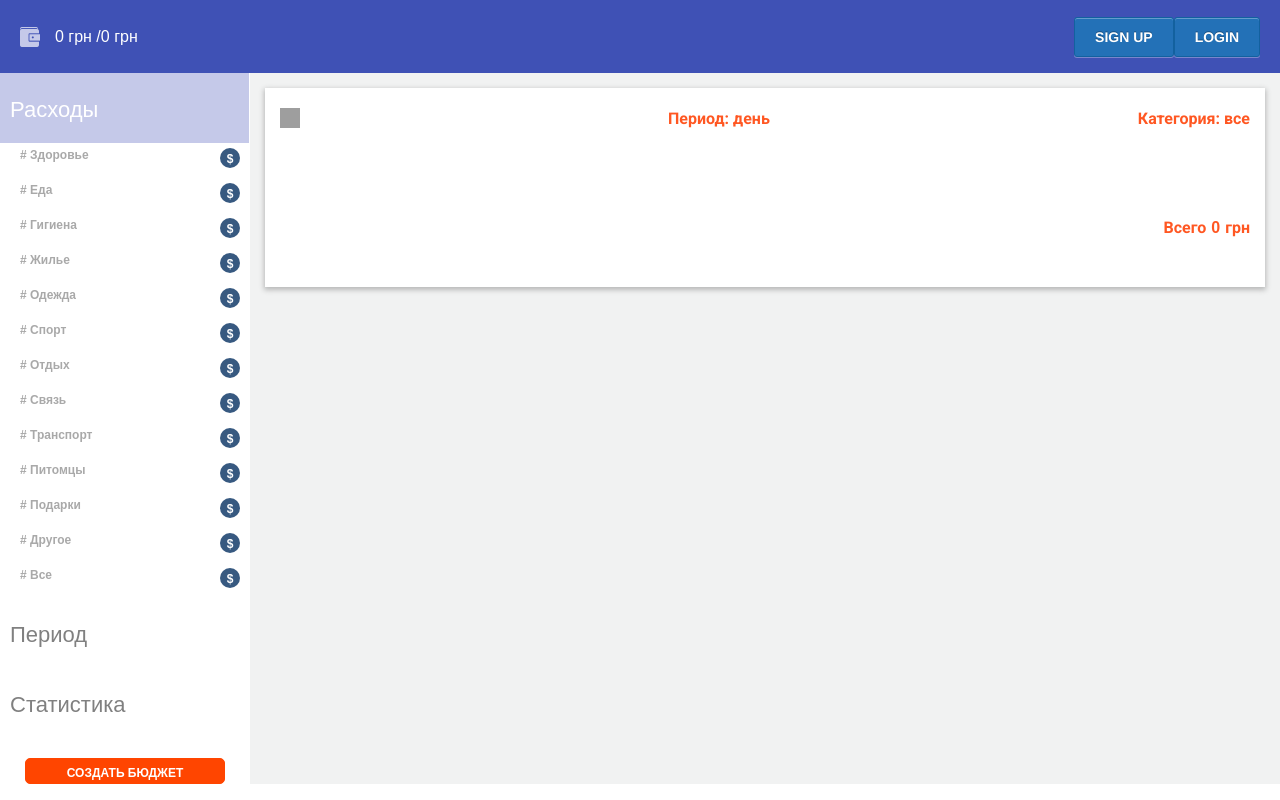
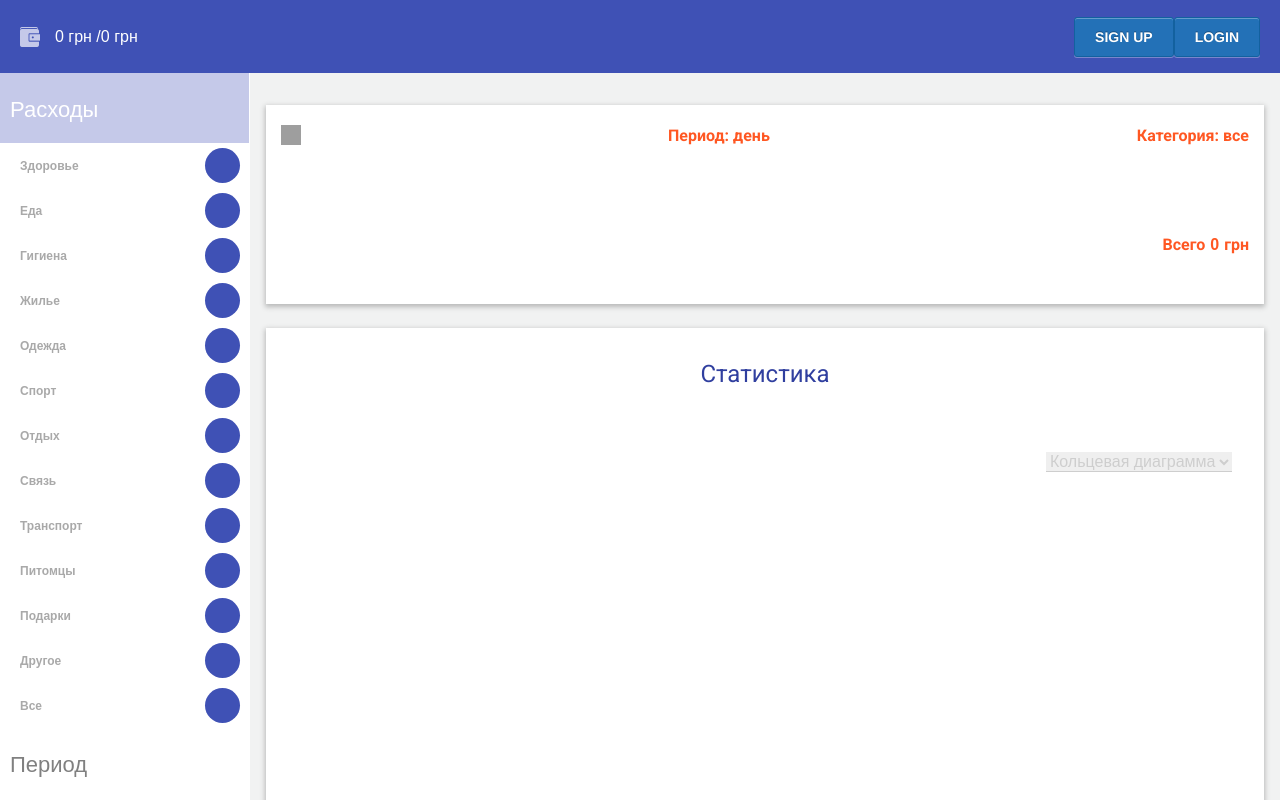
Before and after one commit to Den11m/moneyTracker, a React (Create React App) app: page / in a window 1280 px wide. Both pictures are taken after a click on the item "Расходы". Shown: the top 800 px of the page. Built offline with nearby package versions, Linux system fonts and the light colour scheme; grey boxes are pictures that could not be loaded.

Commit message:
added costs by category for the period

```diff
--- a/src/App.js
+++ b/src/App.js
@@ -4,8 +4,6 @@ import Header from './components/Header/Header';
 import RegistrationForm from './components/RegistrationEnterForm/RegistrationForm'
 import EnterForm from './components/RegistrationEnterForm/EnterForm';
 import Main from './components/Main/Main';
-import Statistics from './components/statistics/statistics';
-
 
 class App extends Component {
     render() {
@@ -15,7 +13,6 @@ class App extends Component {
                 <RegistrationForm />
                 <EnterForm />
                 <Main />
-                <Statistics/>
             </Fragment>
         );
     }
--- a/src/components/CostList/index.css
+++ b/src/components/CostList/index.css
@@ -1,9 +1,9 @@
 
 .cost-wrapper {
     background-color: #f1f2f2;
-    height: 100vh;
+    /*height: 100vh;*/
     flex-basis: 100%;
-    padding: 15px;
+    /*padding: 15px;*/
 }
 
 .cost-list {
--- a/src/components/Main/Main.css
+++ b/src/components/Main/Main.css
@@ -20,7 +20,8 @@
     display: flex;
     flex-basis: 100%;
     flex-direction: column;
-    /*padding: 3px;*/
+    min-height: 100vh;
+    padding: 2rem 1rem;
 }
 
 .headerRemove {
--- a/src/components/Main/Main.js
+++ b/src/components/Main/Main.js
@@ -3,6 +3,8 @@ import './Main.css';
 import CostList from '../../components/CostList/CostList';
 import Budget from '../Budget/Budget';
 import SideBar from '../../components/sidebar/sidebar';
+import Statistics from '../../components/statistics/statistics';
+
 
 const Main = (props) => {
     return (
@@ -12,8 +14,9 @@ const Main = (props) => {
                 <SideBar/>
             </div>
             <div className="flex-wrapper">
-            <CostList/>
-            <Budget/>
+                <CostList/>
+                <Statistics/>
+                <Budget/>
             </div>
         </div>
 
--- a/src/components/sidebar/index.css
+++ b/src/components/sidebar/index.css
@@ -19,23 +19,27 @@
     justify-content: space-between;
     font-weight: bold;
     color: darkgrey;
-    margin-top: 5px;
+    /*margin-top: 5px;*/
     padding-left: 20px;
     padding-right: 10px;
-    height: 30px;
+    height: 45px;
+    align-items: center;
 }
 .sub-item:hover {
     color: #375980;
 }
 
 .sum-of-cost {
-    background-color: #375980;
+    background-color: #3f51b5;
     color: white;
-    width: 20px;
-    height: 20px;
+    width: 35px;
+    height: 35px;
     border-radius: 50%;
     text-align: center;
-    padding-top: 4px;
+    /*padding: 1rem;*/
+    line-height: 35px;
+    font-size: 12px;
+    font-weight: 300;
 }
 
 .create-btn {
--- a/src/components/sidebar/sidebar.jsx
+++ b/src/components/sidebar/sidebar.jsx
@@ -15,23 +15,16 @@ class Sidebar extends Component {
         this.state = {
             periodVisablilty: false,
             costVisability: false,
-            categories: [
-                '# Здоровье',
-                '# Еда',
-                '# Гигиена',
-                '# Жилье',
-                '# Одежда',
-                '# Спорт',
-                '# Отдых',
-                '# Связь',
-                '# Транспорт',
-                '# Питомцы',
-                '# Подарки',
-                '# Другое',
-                '# Все'
-            ]
+            categories: ['Здоровье', 'Еда', 'Гигиена', 'Жилье', 'Одежда', 'Спорт', 'Отдых', 'Связь', 'Транспорт', 'Питомцы', 'Подарки', 'Другое', 'Все']
         };
+
     }
+
+    totalCostForPeriod = (category) => {
+        const arrCostFromPeriod = this.props.costs.filter(obj => obj.date >= this.props.period.start && obj.date <= this.props.period.end);
+            return arrCostFromPeriod.filter((obj) => obj.category === category.toLowerCase()).reduce((acc, obj) => acc + obj.cost, 0)
+    };
+
 
     // метод для меню Период
     subPeriod = () => {
@@ -68,8 +61,12 @@ class Sidebar extends Component {
                             let action = nameCategory[index];
                             return (
 
-                                <li onClick={this.props[action]} key = {v4()} className='sub-item'>{obj} <p
-                                    className='sum-of-cost'>&#036;</p></li>
+                                <li onClick={this.props[action]} key = {v4()} className='sub-item'>
+                                    {obj}
+                                    <p className='sum-of-cost'>
+                                        {this.totalCostForPeriod(obj)>0 && this.totalCostForPeriod(obj)}
+                                    </p>
+                                </li>
 
                             )
                         })}
@@ -89,6 +86,12 @@ class Sidebar extends Component {
         )
     }
 }
+
+
+const MSTP = (state) => ({
+    costs: state.costs,
+    period: state.period,
+});
 
 function mapDispatchToProps(dispatch) {
     return {
@@ -147,4 +150,4 @@ function mapDispatchToProps(dispatch) {
 
 }
 
-export default connect(null, mapDispatchToProps)(Sidebar);
+export default connect(MSTP, mapDispatchToProps)(Sidebar);
--- a/src/components/statistics/statistics.css
+++ b/src/components/statistics/statistics.css
@@ -6,12 +6,13 @@
 /*}*/
 
 .statistic__body {
-    width: 100%;
-    height: 100%;
+    /*width: 100%;*/
+    /*height: 100%;*/
     padding: 0 1rem .5rem;
     background-color: #ffffff;
     box-shadow: 0 2px 5px 1px #b8b9b9;
     text-align: right;
+    margin-top: 1.5rem;
 }
 
 .statistic__title {
@@ -31,6 +32,12 @@
     margin-bottom: 1rem;
 }
 
+.chart-container{
+    position: relative;
+    /*height: 100%;*/
+    /*width: 100%;*/
+}
+
 @media (min-width: 768px) {
     .statistic__body{
         padding: 0 2rem 1rem;
@@ -43,9 +50,3 @@
         font-size: 1rem;
     }
 }
-
-.chart-container{
-    position: relative;
-    height: 100%;
-    width: 100%;
-}
```
